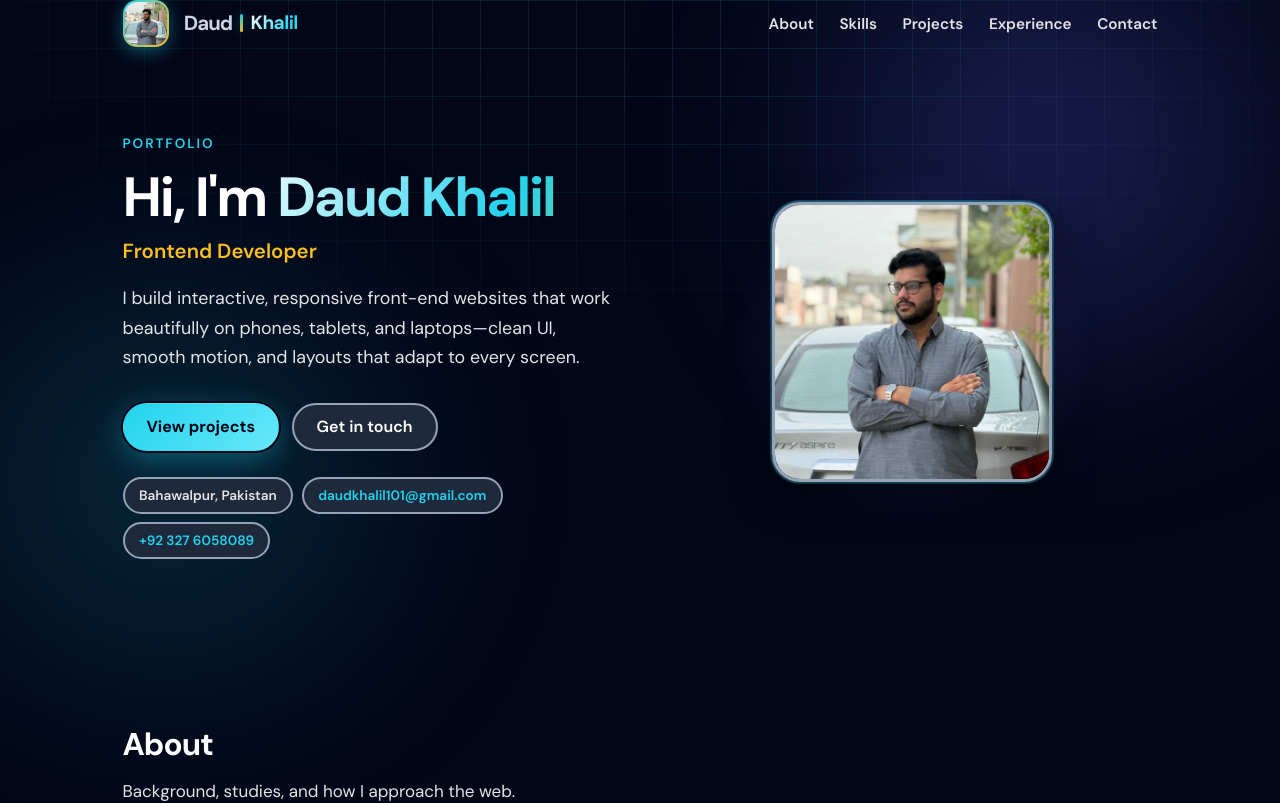
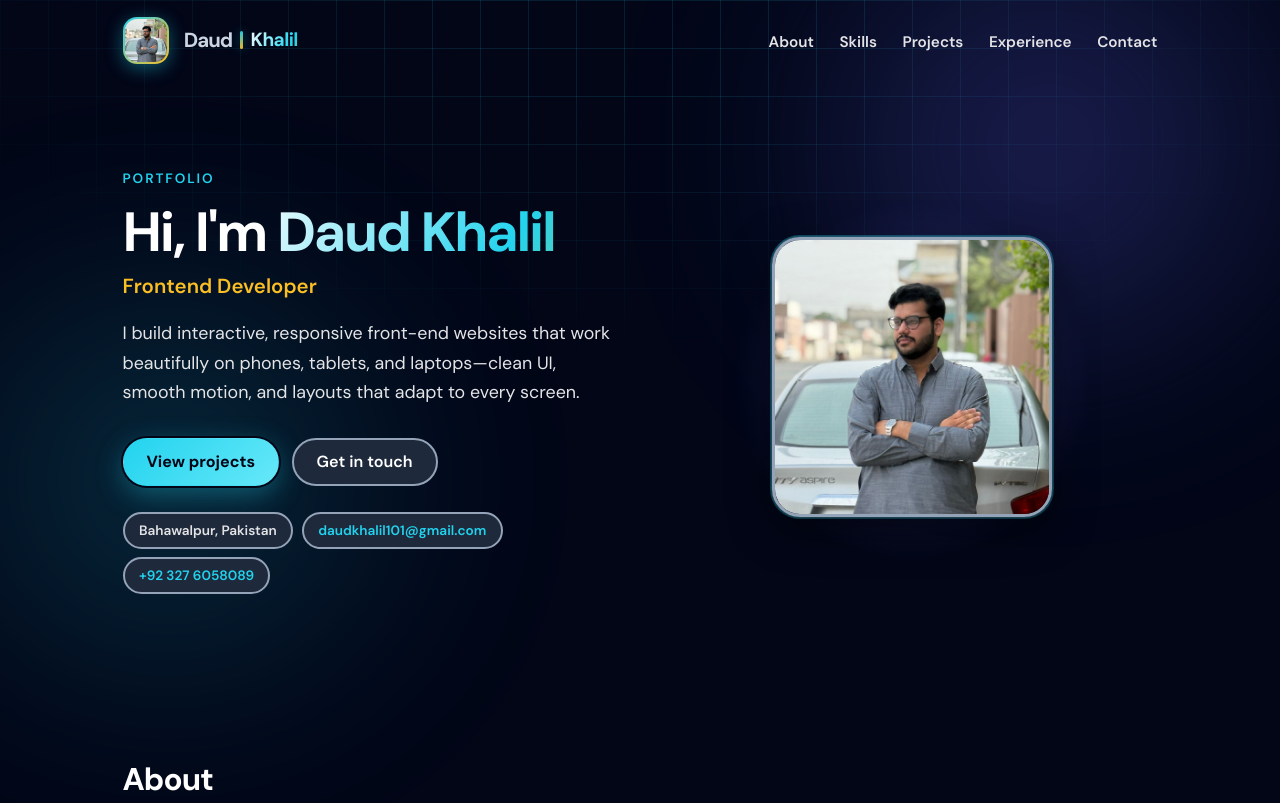
Before and after one commit to Dauddev07/MyPortfolio, a React (Vite) app: page / in a window 1280 px wide. Shown: the top 803 px of the page. Built offline with nearby package versions, Linux system fonts and the light colour scheme.

Commit message:
Update App.jsx

```diff
--- a/src/App.jsx
+++ b/src/App.jsx
@@ -138,6 +138,7 @@ function App() {
       <header
         className={`site-header ${scrolled ? "site-header--scrolled" : ""}`}
       >
+        <div className="site-header__top">
           <a
             href="#"
             className="logo"
@@ -177,6 +178,7 @@ function App() {
             <span />
             <span />
           </button>
+        </div>
 
         <nav className={`site-nav ${navOpen ? "site-nav--open" : ""}`}>
           <ul>
```
Lines whose indentation alone changed are shown as unchanged.
